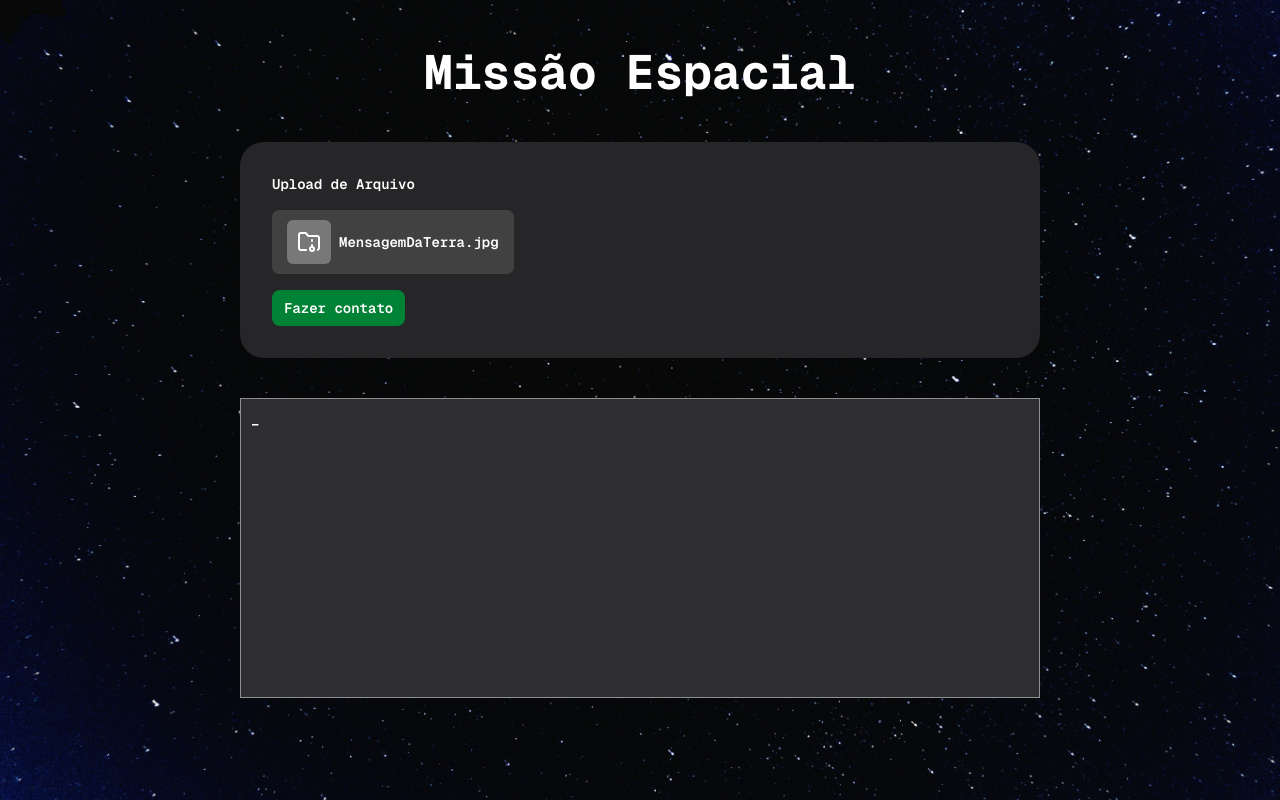
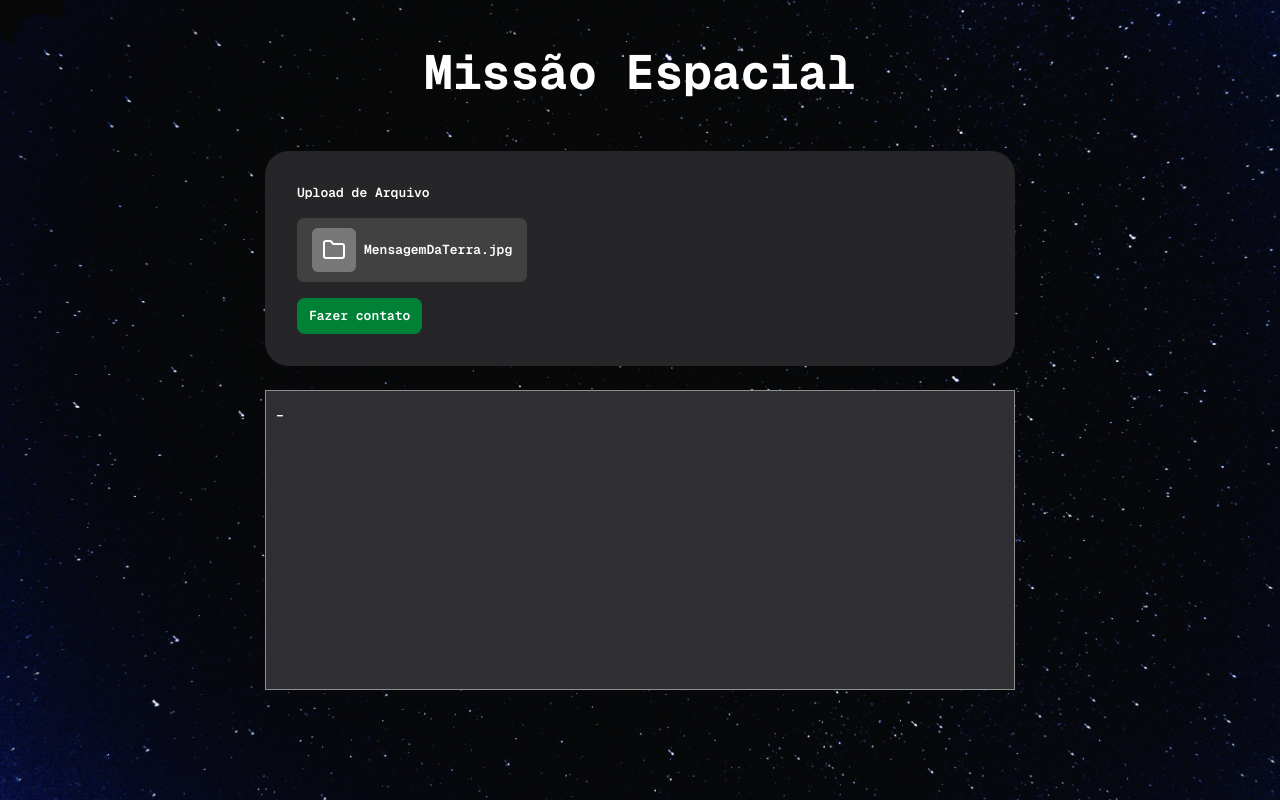
Before and after one commit to mtalala/nextjs-sen-2026.1, a Next.js app: page / in a window 1280 px wide. Built offline with nearby package versions, Linux system fonts and the light colour scheme.

Commit message:
style: adjust font size and container layout

```diff
--- a/app/page.tsx
+++ b/app/page.tsx
@@ -1,7 +1,7 @@
 "use client";
 
 import { useState } from "react";
-import { FolderArchive } from "lucide-react";
+import { Folder } from "lucide-react";
 
 type MissionResponse = {
   message: string;
@@ -58,17 +58,17 @@ export default function Home() {
         Missão Espacial
       </h1>
 
-      <div className="w-[800px] bg-[#262629] rounded-[24px] mt-10 px-8 py-8 space-y-4">
-        <p className="text-white text-sm font-semibold">
+      <div className="w-[750px] bg-[#262629] rounded-[24px] mt-10 px-8 py-8 space-y-4">
+        <p className="text-white text-[13px] font-semibold">
           Upload de Arquivo
         </p>
 
         <div className="flex items-center gap-2 bg-[#414141] rounded-[7px] w-fit py-[10px] px-[15px]">
           <div className="bg-[#787878] px-[10px] py-[10px] rounded-[6px]">
-            <FolderArchive className="text-white" />
+            <Folder className="text-white" />
           </div>
 
-          <p className="text-white text-sm font-semibold">
+          <p className="text-white text-[13px] font-semibold">
             MensagemDaTerra.jpg
           </p>
         </div>
@@ -76,14 +76,14 @@ export default function Home() {
         <button
           onClick={handleContact}
           disabled={isLoading}
-          className="transition-opacity duration-300 text-white text-sm font-semibold py-2 px-3 bg-green-700 rounded-[8px] hover:opacity-80 disabled:opacity-50"
+          className="transition-opacity duration-300 text-white text-[13px] font-semibold py-2 px-3 bg-green-700 rounded-[8px] hover:opacity-80 disabled:opacity-50"
         >
           Fazer contato
         </button>
       </div>
 
-      <div className="w-[800px] h-[300px] bg-[#2f2e33] mt-10 border border-[#8f8f8f] px-[10px] py-[10px]">
-        <p className="text-white text-sm font-semibold">
+      <div className="w-[750px] h-[300px] bg-[#2f2e33] mt-6 border border-[#8f8f8f] px-[10px] py-[10px]">
+        <p className="text-white text-[13px] font-semibold">
           {statusText}
         </p>
       </div>
```
